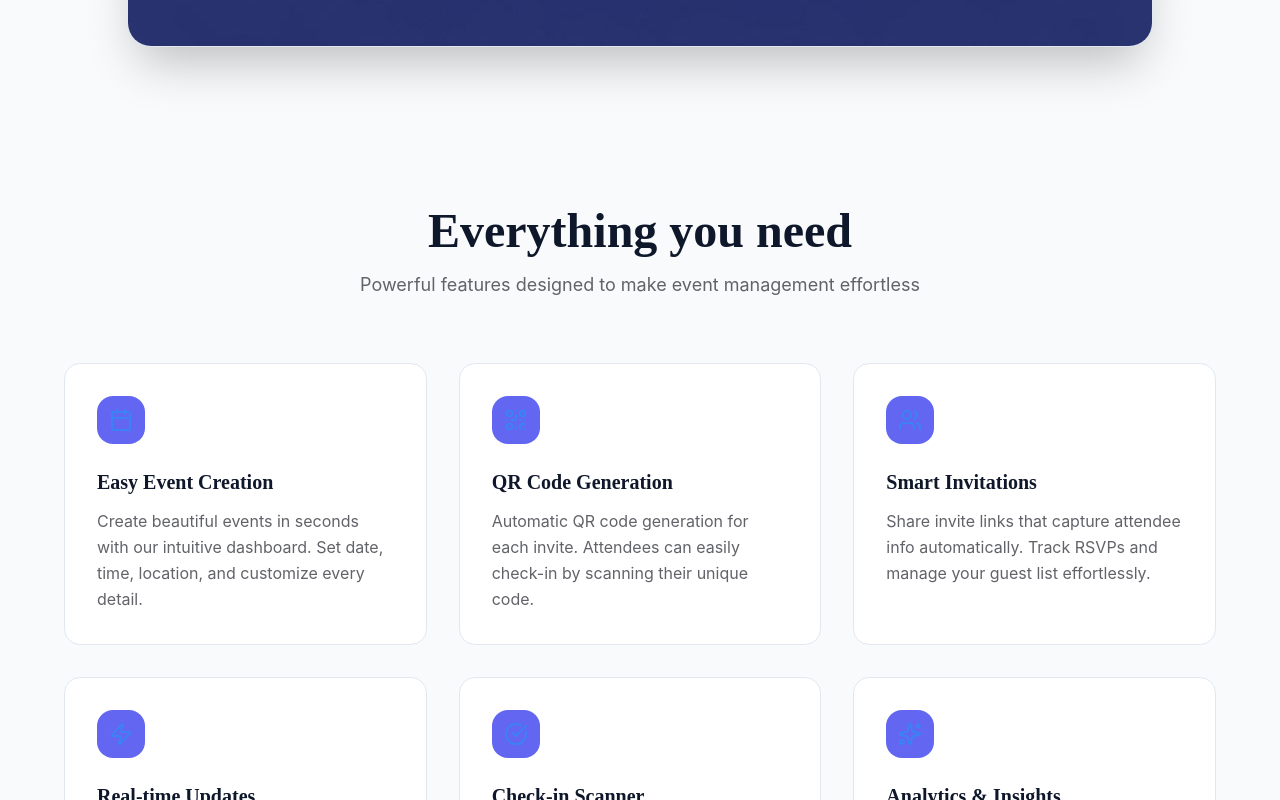
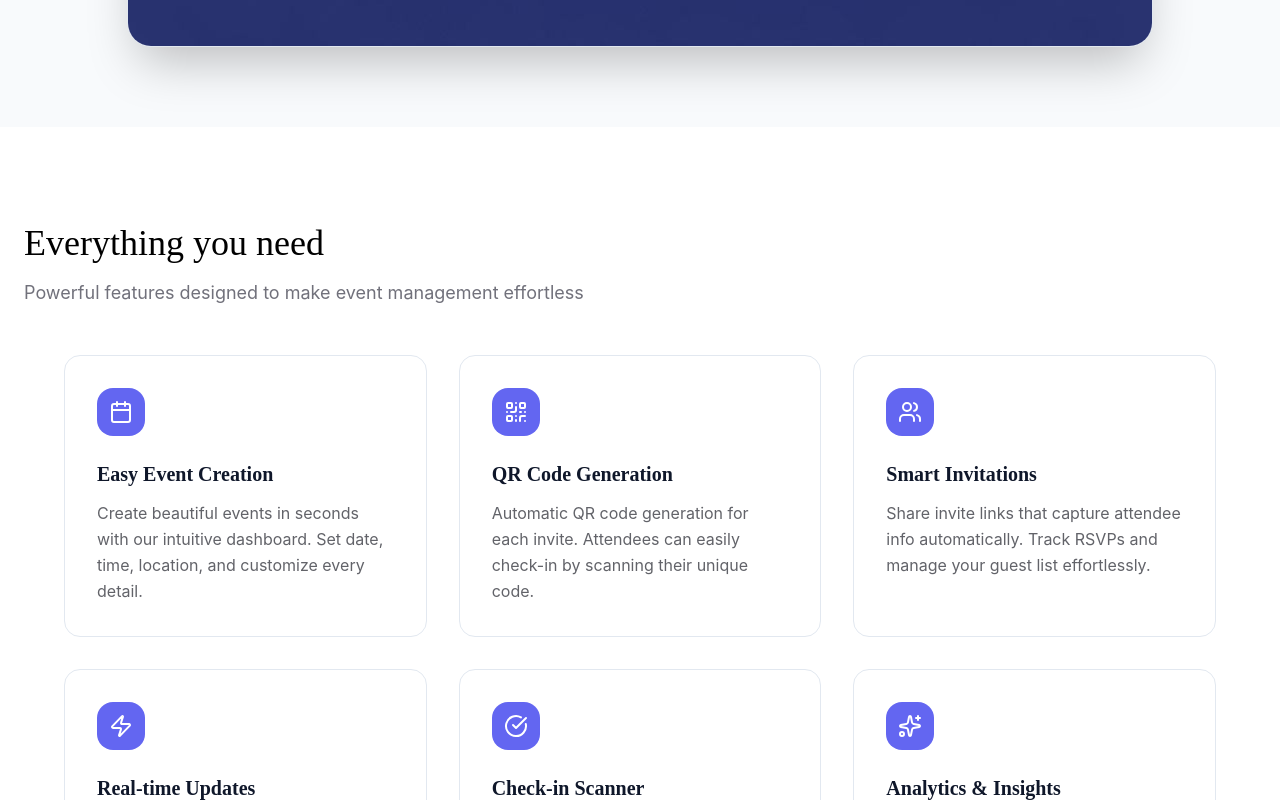
Before and after one commit to FlatBushZombies/event-saas, a Next.js app: page / in a window 1280 px wide. Shown: the part 1660-2460 px from the top of the page. Built offline with nearby package versions, Linux system fonts and the light colour scheme.

Commit message:
add feature label

```diff
--- a/app/page.tsx
+++ b/app/page.tsx
@@ -83,17 +83,20 @@ export default function LandingPage() {
       </section>
 
       {/* Features Section */}
-      <section id="features" className="container mx-auto px-4 py-20">
-        <div className="text-center mb-16">
-          <h2 className="text-3xl md:text-5xl font-bold mb-4 text-foreground">Everything you need</h2>
-          <p className="text-lg text-muted-foreground max-w-2xl mx-auto text-pretty">
-            Powerful features designed to make event management effortless
-          </p>
+      <section id="features" className="projects">
+        <div className="section-inner">
+          <div className="section-head">
+            <div className="copy">
+              <h2>Everything you need</h2>
+              <p>Powerful features designed to make event management effortless</p>
+            </div>
+          </div>
+
         </div>
         <div className="grid md:grid-cols-3 gap-8 max-w-6xl mx-auto">
           <div className="bg-white border border-border rounded-2xl p-8 hover:shadow-md hover:border-primary/20 transition-all">
             <div className="h-12 w-12 rounded-xl bg-accent flex items-center justify-center mb-6">
-              <Calendar className="h-6 w-6 text-primary" />
+              <Calendar className="h-6 w-6 text-white" />
             </div>
             <h3 className="text-xl font-semibold mb-3 text-foreground">Easy Event Creation</h3>
             <p className="text-muted-foreground leading-relaxed">
@@ -103,7 +106,7 @@ export default function LandingPage() {
           </div>
           <div className="bg-white border border-border rounded-2xl p-8 hover:shadow-md hover:border-primary/20 transition-all">
             <div className="h-12 w-12 rounded-xl bg-accent flex items-center justify-center mb-6">
-              <QrCode className="h-6 w-6 text-primary" />
+              <QrCode className="h-6 w-6 text-white" />
             </div>
             <h3 className="text-xl font-semibold mb-3 text-foreground">QR Code Generation</h3>
             <p className="text-muted-foreground leading-relaxed">
@@ -112,7 +115,7 @@ export default function LandingPage() {
           </div>
           <div className="bg-white border border-border rounded-2xl p-8 hover:shadow-md hover:border-primary/20 transition-all">
             <div className="h-12 w-12 rounded-xl bg-accent flex items-center justify-center mb-6">
-              <Users className="h-6 w-6 text-primary" />
+              <Users className="h-6 w-6 text-white" />
             </div>
             <h3 className="text-xl font-semibold mb-3 text-foreground">Smart Invitations</h3>
             <p className="text-muted-foreground leading-relaxed">
@@ -122,7 +125,7 @@ export default function LandingPage() {
           </div>
           <div className="bg-white border border-border rounded-2xl p-8 hover:shadow-md hover:border-primary/20 transition-all">
             <div className="h-12 w-12 rounded-xl bg-accent flex items-center justify-center mb-6">
-              <Zap className="h-6 w-6 text-primary" />
+              <Zap className="h-6 w-6 text-white" />
             </div>
             <h3 className="text-xl font-semibold mb-3 text-foreground">Real-time Updates</h3>
             <p className="text-muted-foreground leading-relaxed">
@@ -131,7 +134,7 @@ export default function LandingPage() {
           </div>
           <div className="bg-white border border-border rounded-2xl p-8 hover:shadow-md hover:border-primary/20 transition-all">
             <div className="h-12 w-12 rounded-xl bg-accent flex items-center justify-center mb-6">
-              <CheckCircle className="h-6 w-6 text-primary" />
+              <CheckCircle className="h-6 w-6 text-white" />
             </div>
             <h3 className="text-xl font-semibold mb-3 text-foreground">Check-in Scanner</h3>
             <p className="text-muted-foreground leading-relaxed">
@@ -140,7 +143,7 @@ export default function LandingPage() {
           </div>
           <div className="bg-white border border-border rounded-2xl p-8 hover:shadow-md hover:border-primary/20 transition-all">
             <div className="h-12 w-12 rounded-xl bg-accent flex items-center justify-center mb-6">
-              <Sparkles className="h-6 w-6 text-primary" />
+              <Sparkles className="h-6 w-6 text-white" />
             </div>
             <h3 className="text-xl font-semibold mb-3 text-foreground">Analytics & Insights</h3>
             <p className="text-muted-foreground leading-relaxed">
```
